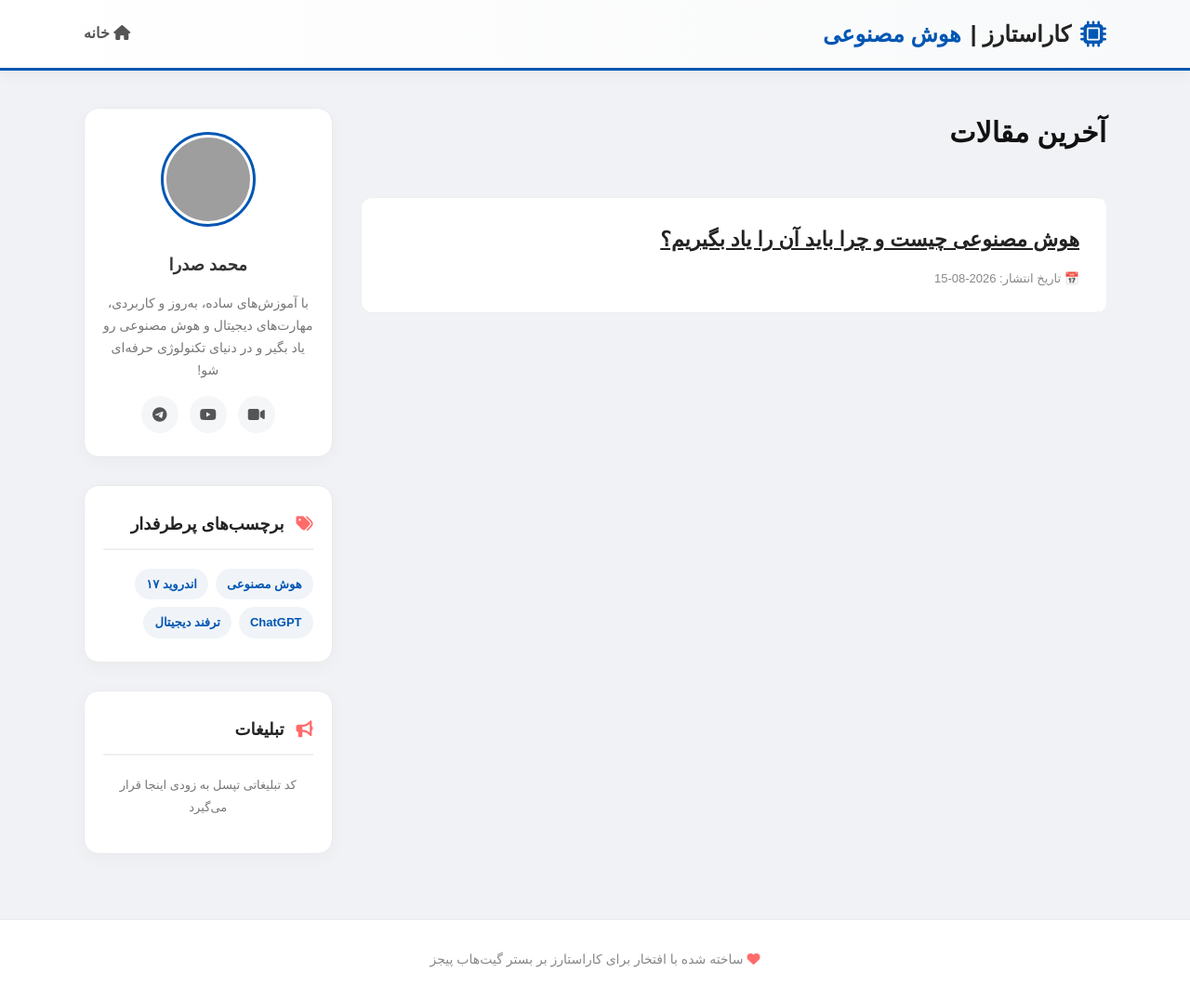
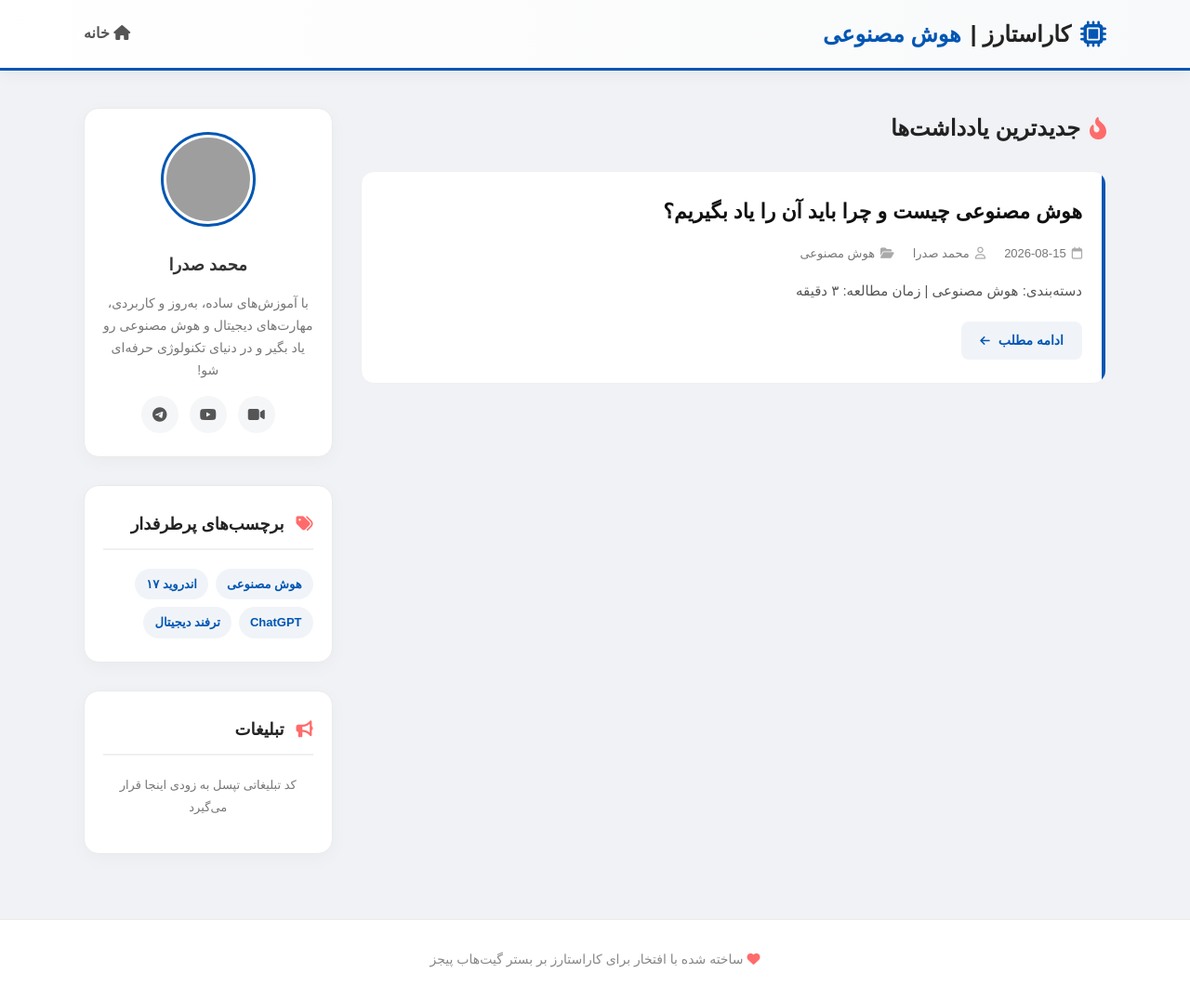
Before and after one commit to carstars7/carstars7.github.io, a Jekyll site: the page built from index.html, in a window 1280 px wide and 1075 px high. Shown: the whole window at 93% size. Built offline with Jekyll 4.4.1, drawn with Linux system fonts in a browser that asks for light colours; a style sheet for code colours, icons or effects is not loaded; grey boxes are pictures that could not be loaded.

Commit message:
Update index.html

```diff
--- a/index.html
+++ b/index.html
@@ -1,51 +1,124 @@
 ---
 layout: default
-title: صفحه اصلی
+title: کاراستارز | صفحه اصلی
 ---
 <style>
-    .page-title {
-        margin-bottom: 30px;
-        font-size: 28px;
-        border-bottom: 2px solid #f0f0f0;
-        padding-bottom: 10px;
+    .page-header {
+        display: flex;
+        align-items: center;
+        gap: 10px;
+        margin-bottom: 25px;
+        font-size: 24px;
+        color: #222;
+        font-weight: 800;
     }
+    .page-header i { color: #ff6b6b; }
+
     .post-card {
         background: #fff;
-        border: 1px solid #eee;
-        border-radius: 12px;
+        border: 1px solid #f0f0f0;
+        border-radius: 14px;
         padding: 25px;
-        margin-bottom: 20px;
-        transition: transform 0.2s, box-shadow 0.2s;
-        border-right: 4px solid #fff;
+        margin-bottom: 25px;
+        transition: all 0.3s ease;
+        position: relative;
+        overflow: hidden;
+    }
+    /* یک نوار رنگی زیبا کنار کارت مقالات */
+    .post-card::before {
+        content: '';
+        position: absolute;
+        right: 0;
+        top: 0;
+        width: 4px;
+        height: 100%;
+        background: #0056b3;
+        transition: all 0.3s ease;
     }
     .post-card:hover {
-        transform: translateY(-3px);
-        box-shadow: 0 8px 20px rgba(0,0,0,0.06);
-        border-right-color: #0056b3; /* خط رنگی کنار کارت هنگام هاور */
+        transform: translateY(-5px);
+        box-shadow: 0 10px 25px rgba(0,0,0,0.06);
     }
+    .post-card:hover::before {
+        width: 6px;
+        background: #ff6b6b;
+    }
+
     .post-card h2 {
-        margin: 0 0 10px 0;
+        margin: 0 0 15px 0;
         font-size: 22px;
+        line-height: 1.6;
     }
     .post-card h2 a {
-        color: #222;
+        color: #111;
+        text-decoration: none;
     }
     .post-card h2 a:hover {
         color: #0056b3;
     }
-    .post-date {
+
+    /* اطلاعات زیر تیتر مقاله */
+    .post-meta {
+        display: flex;
+        gap: 20px;
         font-size: 13px;
-        color: #888;
+        color: #777;
+        margin-bottom: 15px;
+        flex-wrap: wrap;
+    }
+    .post-meta div {
+        display: flex;
+        align-items: center;
+        gap: 6px;
+    }
+    .post-meta i { color: #aaa; }
+
+    .post-excerpt {
+        font-size: 15px;
+        color: #555;
+        margin-bottom: 20px;
+        text-align: justify;
+    }
+
+    /* دکمه ادامه مطلب */
+    .read-more {
+        display: inline-block;
+        background: #f0f4f8;
+        color: #0056b3;
+        padding: 8px 20px;
+        border-radius: 8px;
+        font-size: 14px;
+        font-weight: bold;
+        text-decoration: none;
+        transition: all 0.2s;
+    }
+    .read-more:hover {
+        background: #0056b3;
+        color: #fff;
     }
 </style>
 
-<h1 class="page-title">آخرین مقالات</h1>
+<div class="page-header">
+    <i class="fa-solid fa-fire-flame-curved"></i> جدیدترین یادداشت‌ها
+</div>
 
 <div class="post-list">
   {% for post in site.posts %}
     <div class="post-card">
       <h2><a href="{{ post.url }}">{{ post.title }}</a></h2>
-      <div class="post-date">📅 تاریخ انتشار: {{ post.date | date: "%Y-%m-%d" }}</div>
+
+      <div class="post-meta">
+          <div><i class="fa-regular fa-calendar"></i> {{ post.date | date: "%Y-%m-%d" }}</div>
+          <div><i class="fa-regular fa-user"></i> محمد صدرا</div>
+          <div><i class="fa-solid fa-folder-open"></i> هوش مصنوعی</div>
+      </div>
+
+      <div class="post-excerpt">
+          <!-- این بخش قسمتی از متن مقاله را به عنوان خلاصه نمایش می‌دهد -->
+          {{ post.excerpt | strip_html | truncatewords: 35 }}
+      </div>
+
+      <a href="{{ post.url }}" class="read-more">ادامه مطلب <i class="fa-solid fa-arrow-left" style="margin-right: 5px; font-size: 12px;"></i></a>
     </div>
   {% endfor %}
 </div>
```
